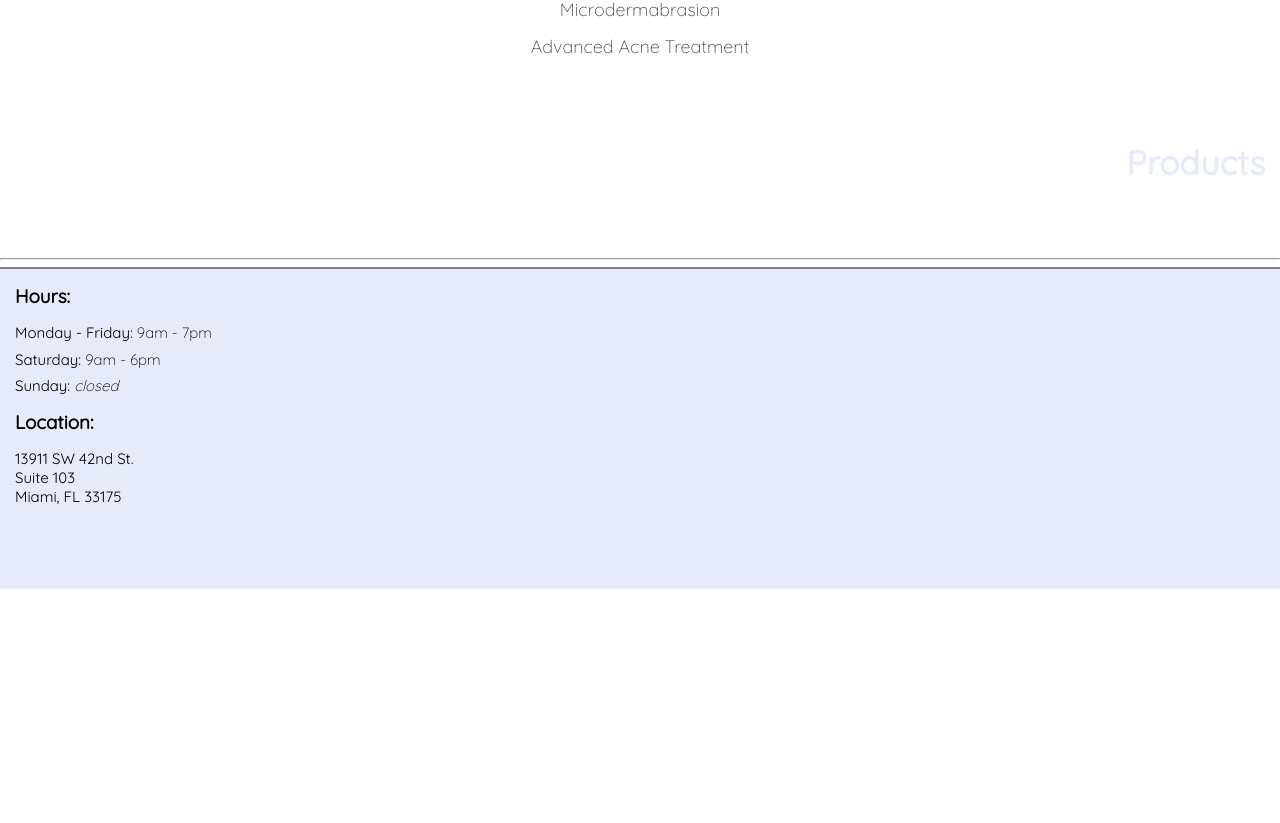
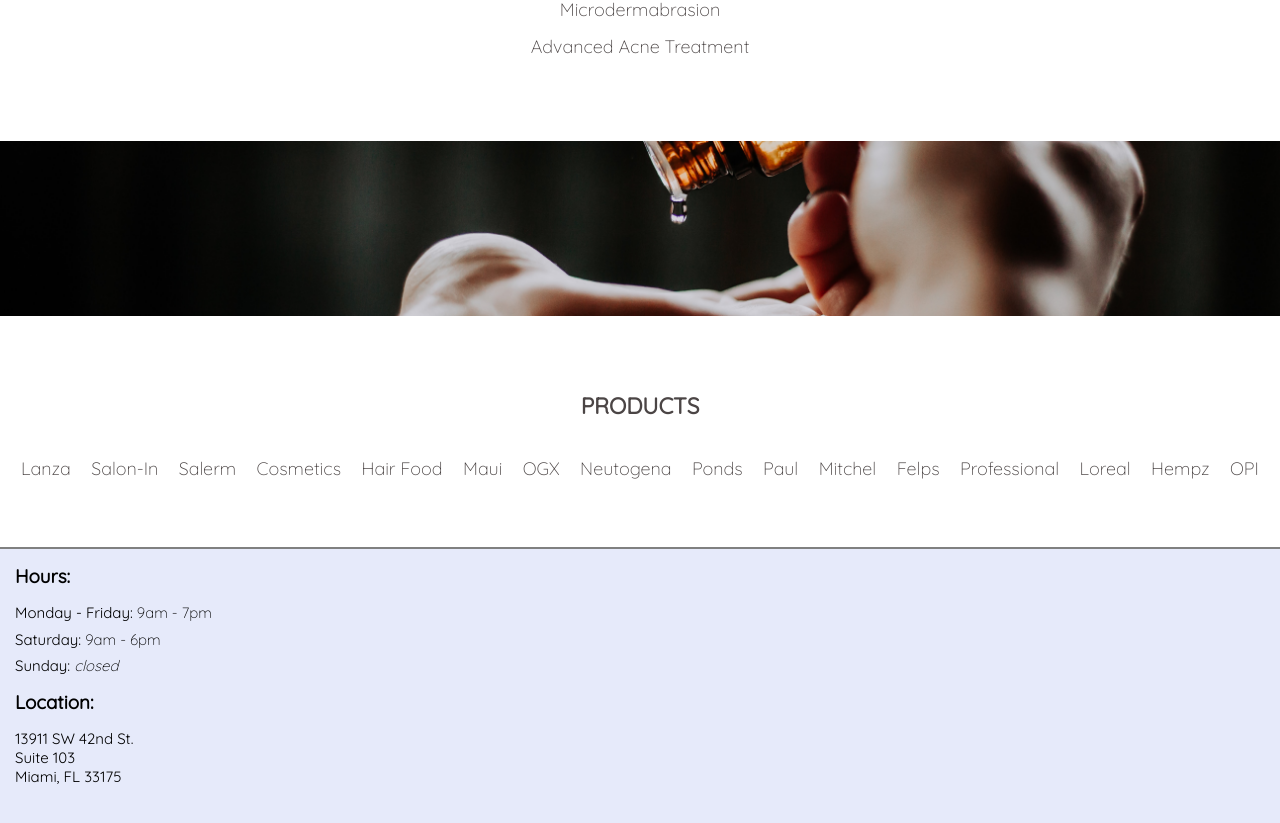
Before and after one commit to ecuarezma/paradise-beauty, a React (Create React App) app: page / in a window 1280 px wide. Shown: the part 4351-5174 px from the top of the page. Before the commit the page ends 4940 px from the top, so only its background shows below. Built offline with nearby package versions, Linux system fonts and the light colour scheme.

Commit message:
Add products section

```diff
--- a/src/components/pages/Products/index.js
+++ b/src/components/pages/Products/index.js
@@ -1,12 +1,31 @@
 import React from "react";
+import classes from "../Services/Services.module.scss";
 
 export default function Products() {
   return (
     <article>
-      <header>
-        <h2>Products</h2>
-      </header>
-      <hr />
+      <header className={classes.bottleBg} />
+      <div className={classes.info}>
+        <h3>PRODUCTS</h3>
+        <ul className={classes.products}>
+          <li>Lanza</li>
+          <li>Salon-In</li>
+          <li>Salerm</li>
+          <li>Cosmetics</li>
+          <li>Hair Food</li>
+          <li>Maui</li>
+          <li>OGX</li>
+          <li>Neutogena</li>
+          <li>Ponds</li>
+          <li>Paul</li>
+          <li>Mitchel</li>
+          <li>Felps</li>
+          <li>Professional</li>
+          <li>Loreal</li>
+          <li>Hempz</li>
+          <li>OPI</li>
+        </ul>
+      </div>
     </article>
   );
 }
--- a/src/components/pages/Services/Services.module.scss
+++ b/src/components/pages/Services/Services.module.scss
@@ -46,11 +46,28 @@ header {
       color: $textDark;
     }
   }
+  &.bottleBg {
+    width: 100%;
+    height: 175px;
+    background: url("../../../assets/unsplash/bottle.jpg");
+    background-position: center;
+    background-size: cover;
+  }
 }
 
 .info {
   color: $textDark;
   text-align: center;
+}
+
+.products {
+  margin: 1rem 1rem 4rem 1rem;
+  display: flex;
+  flex-flow: row wrap;
+  justify-content: space-between;
+  li {
+    margin: 0 0.4rem;
+  }
 }
 
 h3 {
```
Also changed, not shown: src/assets/unsplash/bottle.jpg (added), src/components/pages/Products/Products.module.css (deleted).
